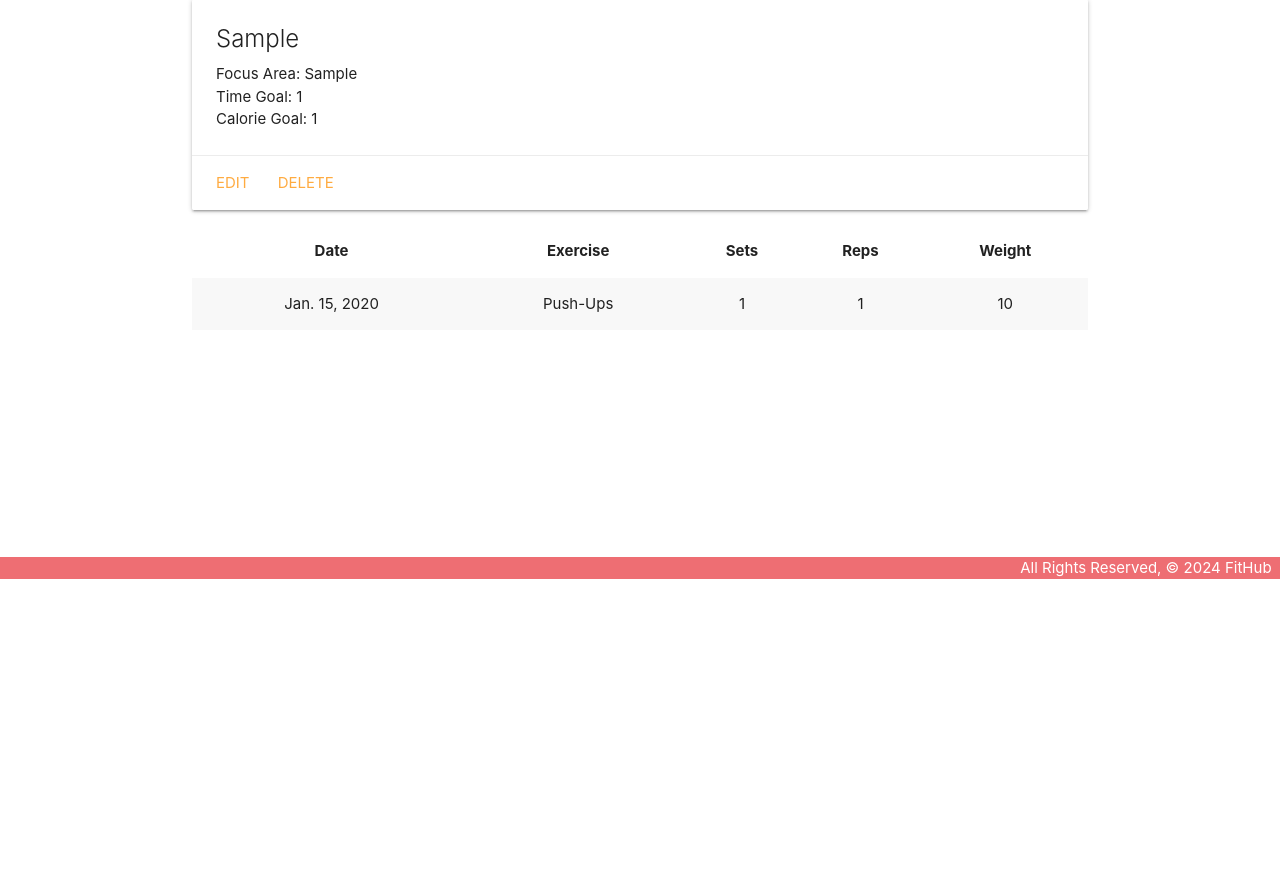
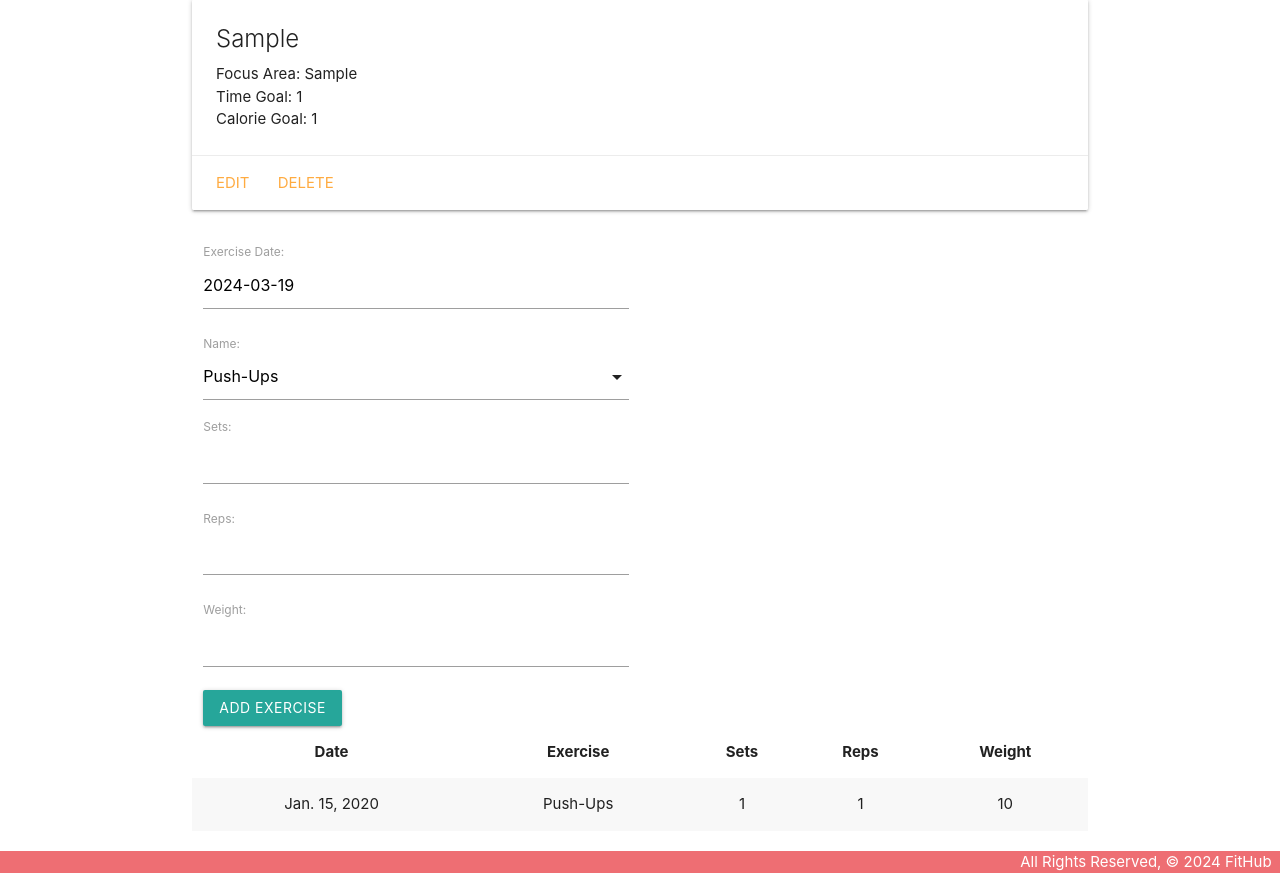
Before and after one commit to odalysruano/fithub-app, a Django app: page /routines/1/ in a window 1280 px wide. Shown: the part 221-1094 px from the top of the page. Before the commit the page ends 800 px from the top, so only its background shows below. Run offline with Django 4.2, Linux system fonts and the light colour scheme; a user stored in the database is signed in; tables that the repository leaves empty hold one stand-in row (values such as "Sample post").

Commit message:
create ModelForm for the Exercise model

```diff
--- /dev/null
+++ b/main_app/forms.py
@@ -0,0 +1,7 @@
+from django.forms import ModelForm
+from .models import Exercise
+
+class ExerciseForm(ModelForm):
+    class Meta:
+        model = Exercise
+        fields = ['date', 'name', 'sets', 'reps', 'weight']
--- a/main_app/models.py
+++ b/main_app/models.py
@@ -46,3 +46,6 @@ class Exercise(models.Model):
 
     def __str__(self):
         return f"{self.get_name_display()} on {self.date}"
+
+    class Meta:
+        ordering = ['-date']
--- a/main_app/templates/base.html
+++ b/main_app/templates/base.html
@@ -9,6 +9,7 @@
     <title>FitHub</title>
     <link rel="stylesheet" href="https://cdnjs.cloudflare.com/ajax/libs/materialize/1.0.0/css/materialize.min.css">
     <link rel="stylesheet" type="text/css" href="{% static 'css/style.css' %}">
+    <script src="https://cdnjs.cloudflare.com/ajax/libs/materialize/1.0.0/js/materialize.min.js"></script>
 </head>
 <body>
     <header class="navbar-fixed">
--- a/main_app/templates/routines/detail.html
+++ b/main_app/templates/routines/detail.html
@@ -19,6 +19,13 @@
 </div>
 
 <div class="row">
+    <div class="col s6">
+        <form action="{% url 'add_exercise' routine.id %}" method="POST">
+            {% csrf_token %}
+            {{ exercise_form.as_p }}
+            <input type="submit" class="btn" value="Add Exercise">
+        </form>
+    </div>
     <table class="striped centered">
         <thead>
             <tr><th>Date</th><th>Exercise</th><th>Sets</th><th>Reps</th><th>Weight</th></tr>
@@ -37,4 +44,18 @@
     </table>
 </div>
 
+<script>
+    const dateEl = document.getElementById('id_date');
+    // M is Materialize's global variable
+    M.Datepicker.init(dateEl, {
+        format: 'yyyy-mm-dd',
+        defaultDate: new Date(),
+        setDefaultDate: true,
+        autoClose: true
+    });
+
+    const selectEl = document.getElementById('id_name');
+    M.FormSelect.init(selectEl);
+</script>
+
 {% endblock %}
--- a/main_app/urls.py
+++ b/main_app/urls.py
@@ -9,5 +9,6 @@ urlpatterns = [
     path('routines/create/', views.RoutineCreate.as_view(), name='routines_create'),
     path('routines/<int:pk>/update/', views.RoutineUpdate.as_view(), name='routines_update'),
     path('routines/<int:pk>/delete/', views.RoutineDelete.as_view(), name='routines_delete'),
+    path('routines/<int:routine_id>/add_exercise/', views.add_exercise, name='add_exercise'),
     path('accounts/signup/', views.signup, name='signup'),
 ]
--- a/main_app/views.py
+++ b/main_app/views.py
@@ -7,6 +7,7 @@ from django.contrib.auth.decorators import login_required
 from django.contrib.auth.mixins import LoginRequiredMixin
 
 from .models import Routine
+from .forms import ExerciseForm
 
 # Create your views here.
 def home(request):
@@ -25,8 +26,10 @@ def routines_index(request):
 @login_required
 def routines_detail(request, routine_id):
     routine = Routine.objects.get(id=routine_id)
+    exercise_form = ExerciseForm()
     return render(request, 'routines/detail.html', {
-        'routine': routine
+        'routine': routine,
+        'exercise_form': exercise_form,
         })
 
 class RoutineCreate(LoginRequiredMixin, CreateView):
@@ -47,6 +50,15 @@ class RoutineDelete(LoginRequiredMixin, DeleteView):
     model = Routine
     success_url = '/routines'
 
+@login_required
+def add_exercise(request, routine_id):
+    form = ExerciseForm(request.POST)
+    if form.is_valid():
+        new_exercise = form.save(commit=False)
+        new_exercise.routine_id = routine_id
+        new_exercise.save()
+    return redirect('detail', routine_id=routine_id)
+
 def signup(request):
     error_message = ''
     if request.method == 'POST':
```
